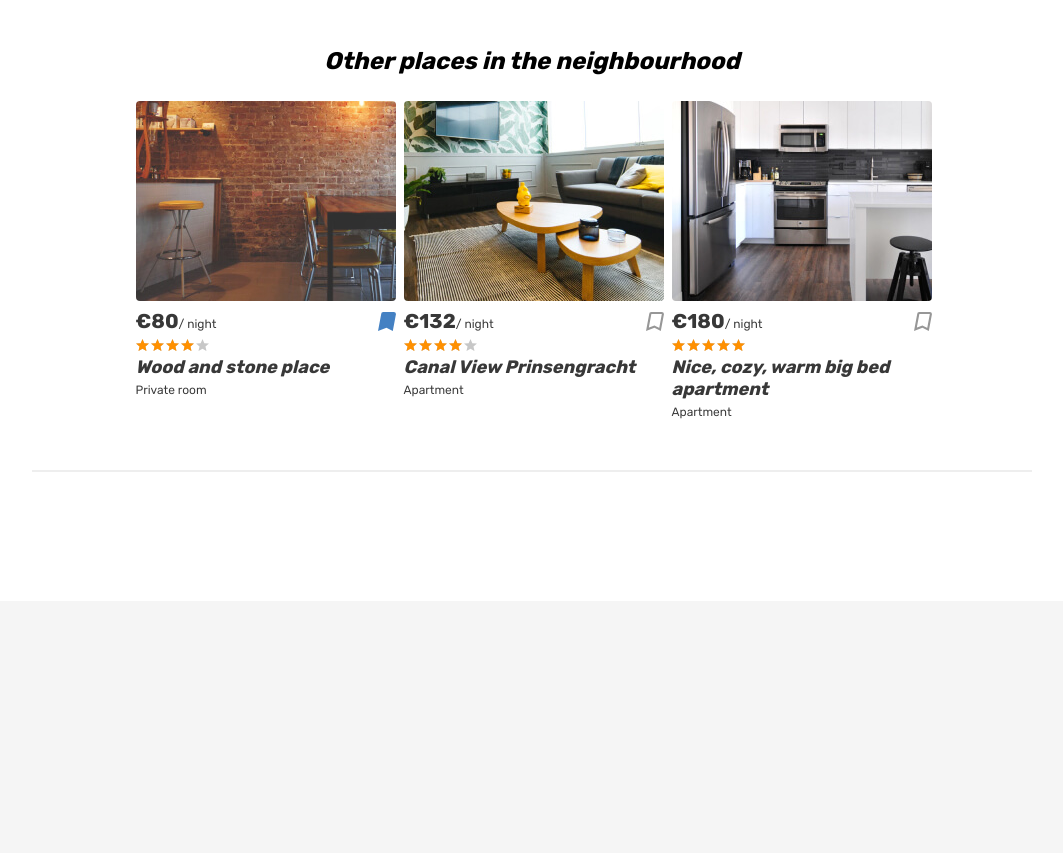
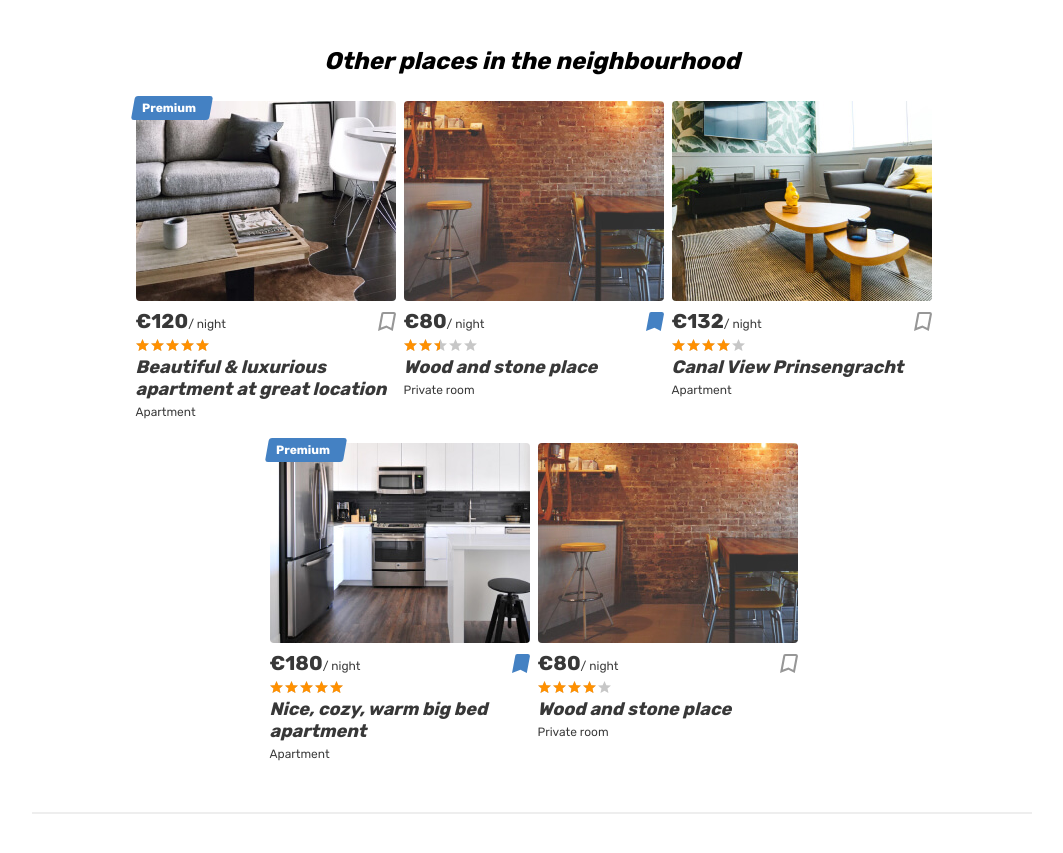
Before and after one commit to twelwet/352625-six-cities-7, a React (Create React App) app in the folder project/: page /offer/offer001 in a window 1280 px wide. Shown: the part 2337-3190 px from the top of the page, without its empty margins (106-1169 px from the left). Before the commit the page ends 2938 px from the top, so only its background shows below. Built offline with nearby package versions, Linux system fonts and the light colour scheme.

Commit message:
Компонент Карточка 'neighborhood' проксирует данные из общего компонента

```diff
--- a/project/src/components/app/app.jsx
+++ b/project/src/components/app/app.jsx
@@ -36,7 +36,7 @@ function App(props) {
                 return <NotFound/>;
               }
 
-              return (<Room offer={offer}/>);
+              return (<Room offer={offer} {...props}/>);
             }
           }
         />
--- a/project/src/components/pages/room/room.jsx
+++ b/project/src/components/pages/room/room.jsx
@@ -1,9 +1,11 @@
 import React from 'react';
 import offerPropTypes from '../../../prop-types/offer.prop.js';
+import offersPropTypes from '../../../prop-types/offers.prop.js';
 import CommentForm from '../../ui/comment-form/comment-form.jsx';
 import Header from '../../ui/header/header.jsx';
+import OfferCardNeighborhood from '../../ui/offer-card-neighborhood/offer-card-neighborhood.jsx';
 
-function Room({offer}) {
+function Room({offer, offers}) {
   const {
     description,
     type,
@@ -161,101 +163,18 @@ function Room({offer}) {
           <section className="near-places places">
             <h2 className="near-places__title">Other places in the neighbourhood</h2>
             <div className="near-places__list places__list">
-              <article className="near-places__card place-card">
-                <div className="near-places__image-wrapper place-card__image-wrapper">
-                  <a href={'/'}>
-                    <img className="place-card__image" src={'img/room.jpg'} width="260" height="200" alt="Place"/>
-                  </a>
-                </div>
-                <div className="place-card__info">
-                  <div className="place-card__price-wrapper">
-                    <div className="place-card__price">
-                      <b className="place-card__price-value">&euro;80</b>
-                      <span className="place-card__price-text">&#47;&nbsp;night</span>
-                    </div>
-                    <button className="place-card__bookmark-button place-card__bookmark-button--active button" type="button">
-                      <svg className="place-card__bookmark-icon" width="18" height="19">
-                        <use xlinkHref="#icon-bookmark"/>
-                      </svg>
-                      <span className="visually-hidden">In bookmarks</span>
-                    </button>
-                  </div>
-                  <div className="place-card__rating rating">
-                    <div className="place-card__stars rating__stars">
-                      <span style={{width: '80%'}}/>
-                      <span className="visually-hidden">Rating</span>
-                    </div>
-                  </div>
-                  <h2 className="place-card__name">
-                    <a href={'/'}>Wood and stone place</a>
-                  </h2>
-                  <p className="place-card__type">Private room</p>
-                </div>
-              </article>
-
-              <article className="near-places__card place-card">
-                <div className="near-places__image-wrapper place-card__image-wrapper">
-                  <a href={'/'}>
-                    <img className="place-card__image" src={'img/apartment-02.jpg'} width="260" height="200" alt="Place"/>
-                  </a>
-                </div>
-                <div className="place-card__info">
-                  <div className="place-card__price-wrapper">
-                    <div className="place-card__price">
-                      <b className="place-card__price-value">&euro;132</b>
-                      <span className="place-card__price-text">&#47;&nbsp;night</span>
-                    </div>
-                    <button className="place-card__bookmark-button button" type="button">
-                      <svg className="place-card__bookmark-icon" width="18" height="19">
-                        <use xlinkHref="#icon-bookmark"/>
-                      </svg>
-                      <span className="visually-hidden">To bookmarks</span>
-                    </button>
-                  </div>
-                  <div className="place-card__rating rating">
-                    <div className="place-card__stars rating__stars">
-                      <span style={{width: '80%'}}/>
-                      <span className="visually-hidden">Rating</span>
-                    </div>
-                  </div>
-                  <h2 className="place-card__name">
-                    <a href={'/'}>Canal View Prinsengracht</a>
-                  </h2>
-                  <p className="place-card__type">Apartment</p>
-                </div>
-              </article>
-
-              <article className="near-places__card place-card">
-                <div className="near-places__image-wrapper place-card__image-wrapper">
-                  <a href={'/'}>
-                    <img className="place-card__image" src={'img/apartment-03.jpg'} width="260" height="200" alt="Place"/>
-                  </a>
-                </div>
-                <div className="place-card__info">
-                  <div className="place-card__price-wrapper">
-                    <div className="place-card__price">
-                      <b className="place-card__price-value">&euro;180</b>
-                      <span className="place-card__price-text">&#47;&nbsp;night</span>
-                    </div>
-                    <button className="place-card__bookmark-button button" type="button">
-                      <svg className="place-card__bookmark-icon" width="18" height="19">
-                        <use xlinkHref="#icon-bookmark"/>
-                      </svg>
-                      <span className="visually-hidden">To bookmarks</span>
-                    </button>
-                  </div>
-                  <div className="place-card__rating rating">
-                    <div className="place-card__stars rating__stars">
-                      <span style={{width: '100%'}}/>
-                      <span className="visually-hidden">Rating</span>
-                    </div>
-                  </div>
-                  <h2 className="place-card__name">
-                    <a href={'/'}>Nice, cozy, warm big bed apartment</a>
-                  </h2>
-                  <p className="place-card__type">Apartment</p>
-                </div>
-              </article>
+              {
+                offers
+                  .map(
+                    (item) =>
+                      (
+                        <OfferCardNeighborhood
+                          key={item.id}
+                          data={item}
+                        />
+                      ),
+                  )
+              }
             </div>
           </section>
         </div>
@@ -266,6 +185,7 @@ function Room({offer}) {
 
 Room.propTypes = {
   offer: offerPropTypes,
+  offers: offersPropTypes,
 };
 
 export default Room;
--- /dev/null
+++ b/project/src/components/ui/offer-card-neighborhood/offer-card-neighborhood.jsx
@@ -0,0 +1,33 @@
+import React from 'react';
+import PropTypes from 'prop-types';
+import offerPropTypes from '../../../prop-types/offer.prop.js';
+import offerViewDataTypes from '../../../prop-types/offer-view-data.prop.js';
+import OfferCard from '../offer-card/offer-card';
+
+function OfferCardNeighborhood(props) {
+  const {viewData, ...restProps} = props;
+
+  return (
+    <OfferCard
+      viewData={{
+        cardWidth: '260',
+        cardHeight: '200',
+        classNames: {
+          mainBlock: 'near-places__card',
+          imageBlock: 'near-places__image-wrapper',
+          infoBlock: '',
+        },
+      }}
+      {...restProps}
+    />
+  );
+}
+
+OfferCardNeighborhood.propTypes = {
+  viewData: offerViewDataTypes,
+  data: offerPropTypes,
+  onOfferHover: PropTypes.func,
+  onOfferLeave: PropTypes.func,
+};
+
+export default OfferCardNeighborhood;
```
